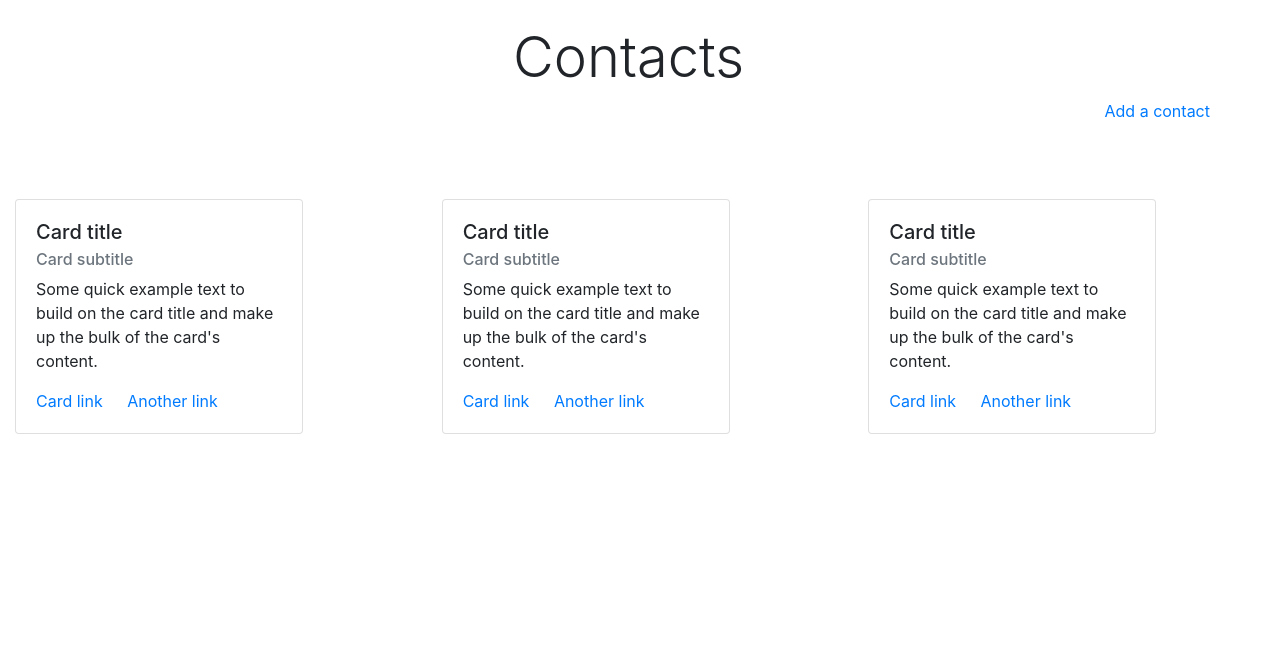
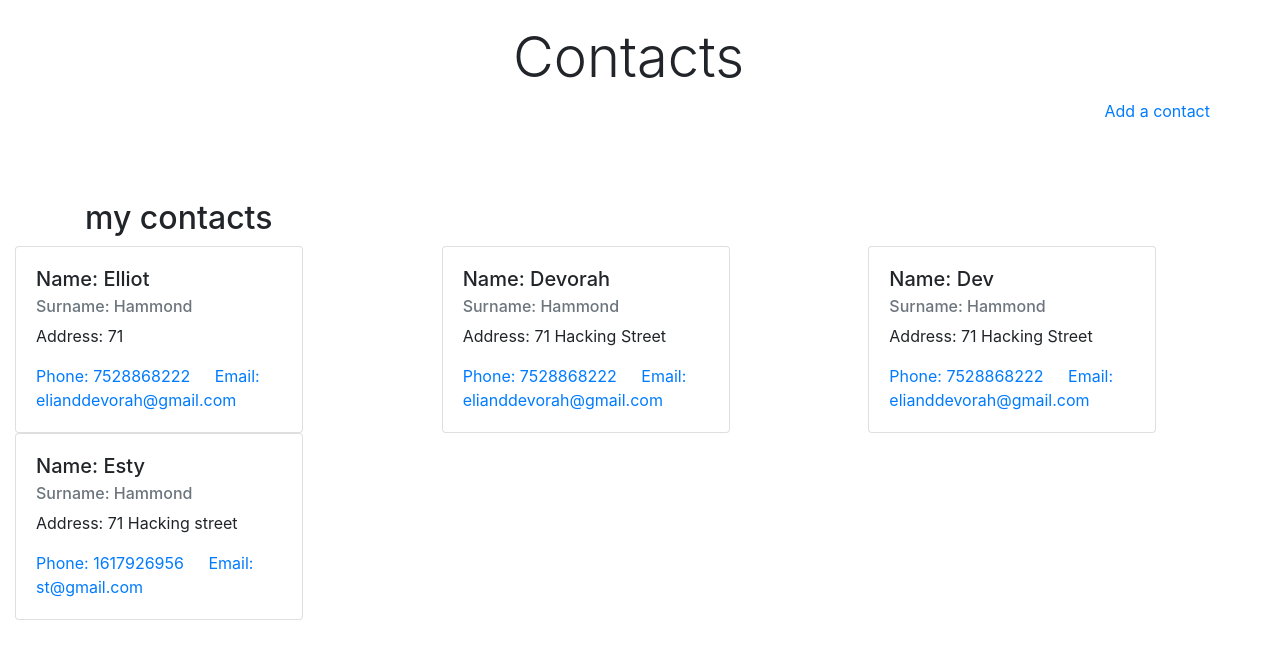
Before and after one commit to e-h-dev/contacts-organiser, a Django app: page / in a window 1280 px wide. Shown: the top 659 px of the page. Run offline with Django 3.2, Linux system fonts and the light colour scheme; data comes from the database, SQL or seed files in the repository; both versions use the stored data as it was after the commit.

Commit message:
Wire up atadbase to html templateates

```diff
--- a/contacts/templates/base.html
+++ b/home/templates/base.html
@@ -15,6 +15,14 @@
 
     {% block corecss %}
     <link rel="stylesheet" href="https://cdn.jsdelivr.net/npm/bootstrap@4.6.2/dist/css/bootstrap.min.css" integrity="sha384-xOolHFLEh07PJGoPkLv1IbcEPTNtaed2xpHsD9ESMhqIYd0nLMwNLD69Npy4HI+N" crossorigin="anonymous">
+    <style>
+      form{
+        margin-left: 300px;
+      }
+      #id_first_name{
+        background-color: brown;
+      }
+    </style>
     {% endblock %}
 
     {% block extra_css %}
--- a/home/templates/home/index.html
+++ b/home/templates/home/index.html
@@ -30,42 +30,29 @@
             <a href="/add">Add a contact</a>
         </div>
     </div>
+    <div class="container h-100">
+        <div class="row h-100">
+            <div class="col">
+                <h2>my contacts</h2>
+            </div>
+        </div>
+    </div>
     <!-- cards section -->
     <div class="container h-100"></div>
         <div class="row h-100">
-            <div class="col-4 my-auto">
-                <div class="card" style="width: 18rem;">
-                    <div class="card-body">
-                      <h5 class="card-title">Card title</h5>
-                      <h6 class="card-subtitle mb-2 text-muted">Card subtitle</h6>
-                      <p class="card-text">Some quick example text to build on the card title and make up the bulk of the card's content.</p>
-                      <a href="#" class="card-link">Card link</a>
-                      <a href="#" class="card-link">Another link</a>
+            {% for item in items %}
+                <div class="col-4 my-auto">
+                    <div class="card" style="width: 18rem;">
+                        <div class="card-body">
+                        <h5 class="card-title">Name: {{ item.first_name }}</h5>
+                        <h6 class="card-subtitle mb-2 text-muted">Surname: {{ item.last_name }}</h6>
+                        <p class="card-text">Address: {{ item.address }}</p>
+                        <a href="#" class="card-link">Phone: {{ item.phone }}</a>
+                        <a href="#" class="card-link">Email: {{ item.email }}</a>
+                        </div>
                     </div>
                 </div>
-            </div>
-            <div class="col-4 my-auto">
-                <div class="card" style="width: 18rem;">
-                    <div class="card-body">
-                      <h5 class="card-title">Card title</h5>
-                      <h6 class="card-subtitle mb-2 text-muted">Card subtitle</h6>
-                      <p class="card-text">Some quick example text to build on the card title and make up the bulk of the card's content.</p>
-                      <a href="#" class="card-link">Card link</a>
-                      <a href="#" class="card-link">Another link</a>
-                    </div>
-                  </div>
-            </div>
-            <div class="col-4 my-auto">
-                <div class="card" style="width: 18rem;">
-                    <div class="card-body">
-                      <h5 class="card-title">Card title</h5>
-                      <h6 class="card-subtitle mb-2 text-muted">Card subtitle</h6>
-                      <p class="card-text">Some quick example text to build on the card title and make up the bulk of the card's content.</p>
-                      <a href="#" class="card-link">Card link</a>
-                      <a href="#" class="card-link">Another link</a>
-                    </div>
-                  </div>
-            </div>
+            {% endfor %}
         </div>
     </div>
 {% endblock %}
--- a/home/views.py
+++ b/home/views.py
@@ -1,11 +1,20 @@
 from django.shortcuts import render, redirect
+from .models import Item
 from .form import FormContactItem
 
 # Create your views here.
 
+# def index(request):
+#     """ Aview to return index page """
+#     return render(request, 'home/index.html')
+
+
 def index(request):
-    """ Aview to return index page """
-    return render(request, 'home/index.html')
+    items = Item.objects.all()
+    context = {
+        'items': items
+    }
+    return render(request, 'home/index.html', context)
 
 
 def add_contact(request):
```
Also changed, not shown: db.sqlite3.
